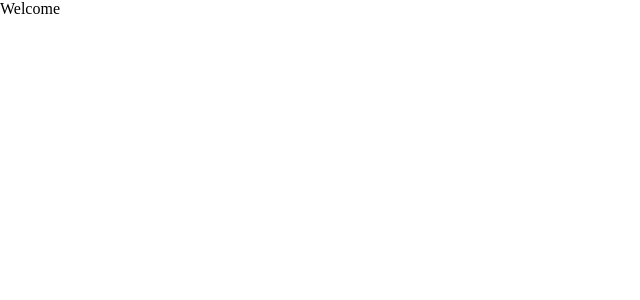
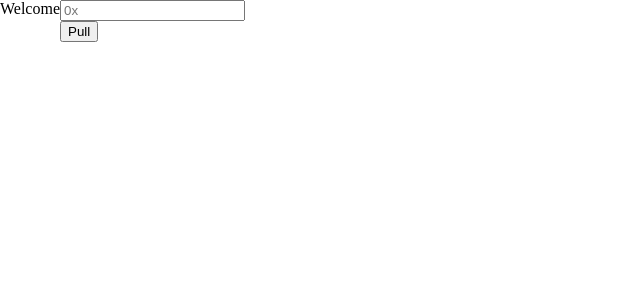
Before and after one commit to AStox/walletVisualizer, a React app in the folder client/: page / in a window 1280 px wide. Shown: the top 300 px of the page, without its empty margins (0-640 px from the left). Built offline with nearby package versions, Linux system fonts and the light colour scheme.

Commit message:
front end successfully talking to back end

```diff
--- a/client/package.json
+++ b/client/package.json
@@ -5,7 +5,7 @@
   "main": "index.js",
   "scripts": {
     "build": "webpack",
-    "start": "webpack-dev-server --hot --inline",
+    "start": "webpack-dev-server --hot",
     "test": "jest",
     "lint": "eslint src/**/*.js src/**/*.tsx & sass-lint src/**/*.scss src/**/*.sass"
   },
@@ -17,6 +17,7 @@
     "@babel/preset-env": "^7.9.5",
     "@babel/preset-react": "^7.9.4",
     "@types/jest": "^25.2.1",
+    "@types/lodash": "^4.14.161",
     "@types/node": "^13.13.4",
     "@types/react": "^16.9.34",
     "@types/react-dom": "^16.9.7",
@@ -30,12 +31,15 @@
     "eslint-plugin-jsx-a11y": "^6.2.3",
     "eslint-plugin-react": "^7.19.0",
     "eslint-plugin-react-hooks": "^3.0.0",
+    "final-form": "^4.20.1",
     "fontawesome": "^5.6.3",
     "html-loader": "^1.1.0",
     "html-webpack-plugin": "^4.2.1",
     "jest": "^26.0.1",
+    "lodash": "^4.17.20",
     "react": "^16.13.1",
     "react-dom": "^16.13.1",
+    "react-final-form": "^6.5.1",
     "react-hot-loader": "^4.12.21",
     "react-router-dom": "^5.2.0",
     "typescript": "^3.8.3",
--- a/client/src/Main.tsx
+++ b/client/src/Main.tsx
@@ -1,11 +1,68 @@
-import React from "react";
+import React, { useEffect, useState } from "react";
+import mapKeys from "lodash/mapKeys";
+import { Form, Field } from "react-final-form";
+import validateEthereumAddress from "./validators";
 
 import "./Main.sass";
+import { isObject, isString, map, toPairs } from "lodash";
 
 const Main = () => {
+  const [transactions, setTransactions] = useState([]);
+
+  const onSubmit = (data: any) => {
+    const address = data.address;
+    console.log("hello");
+    fetch(`/api/wallet/${address}`)
+      .then((res) => res.json())
+      .then((data) => setTransactions(data.transactions));
+    // .then((data) => {
+    //   setTransactions(data);
+    // });
+  };
+
+  console.log(transactions);
+
   return (
     <div className="Main" data-testid="Main">
-      Welcome
+      <div>Welcome</div>
+      <div>
+        <Form
+          onSubmit={onSubmit}
+          render={({ handleSubmit }) => (
+            <form onSubmit={handleSubmit}>
+              <Field
+                name="address"
+                component="input"
+                placeholder="0x"
+                value="0x225ef95fa90f4F7938A5b34234d14768cB4263dd"
+                // validate={validateEthereumAddress}
+                render={({ input, meta }) => (
+                  <div>
+                    <label>Address</label>
+                    <input {...input} />
+                    {meta.touched && meta.error && (
+                      <span style={{ color: "red" }}>{meta.error}</span>
+                    )}
+                  </div>
+                )}
+              />
+              <div>
+                <button type="submit">Pull</button>
+              </div>
+            </form>
+          )}
+        />
+      </div>
+      {transactions.length > 0 &&
+        map(transactions, (transaction) => (
+          <ul key={transaction.hash}>
+            {map(toPairs(transaction), (value) => (
+              <li key={`${transaction.hash}-${value[0]}`}>
+                {value[0]}: {value[1]}
+              </li>
+            ))}
+          </ul>
+        ))}
     </div>
   );
 };
--- /dev/null
+++ b/client/src/validators.ts
@@ -0,0 +1,10 @@
+const validateEthereumAddress = () => {
+  try {
+    const address = web3.utils.toChecksumAddress(rawInput);
+  } catch (e) {
+    return "invalid ethereum address";
+  }
+  return undefined;
+};
+
+export default validateEthereumAddress;
--- a/client/webpack.config.js
+++ b/client/webpack.config.js
@@ -3,11 +3,17 @@ const HtmlWebPackPlugin = require("html-webpack-plugin");
 module.exports = {
   mode: "development",
   resolve: {
-    extensions: [".ts", ".js", ".tsx"]
+    extensions: [".ts", ".js", ".tsx"],
   },
   devServer: {
     contentBase: "./dist",
-    hot: true
+    hot: true,
+    proxy: {
+      "/api": {
+        target: "http://localhost:5000",
+        pathRewrite: { "^/api": "" },
+      },
+    },
   },
   devtool: "source-map",
   module: {
@@ -15,30 +21,26 @@ module.exports = {
       {
         test: /\.(js|jsx|ts|tsx)$/,
         exclude: /node_modules/,
-        loader: ["babel-loader"]
+        loader: ["babel-loader"],
       },
       {
         test: /\.html$/,
         use: [
           {
-            loader: "html-loader"
-          }
-        ]
+            loader: "html-loader",
+          },
+        ],
       },
       {
         test: /\.s[ac]ss$/i,
-        use: [
-          "style-loader",
-          "css-loader",
-          "sass-loader"
-        ]
-      }
-    ]
+        use: ["style-loader", "css-loader", "sass-loader"],
+      },
+    ],
   },
   plugins: [
     new HtmlWebPackPlugin({
       template: "./public/index.html",
-      filename: "./index.html"
-    })
-  ]
+      filename: "./index.html",
+    }),
+  ],
 };
```
Also changed, not shown: client/tsconfig.json (+14 -14 lines), 1 other file (tests, documents, lock files or other folders).
